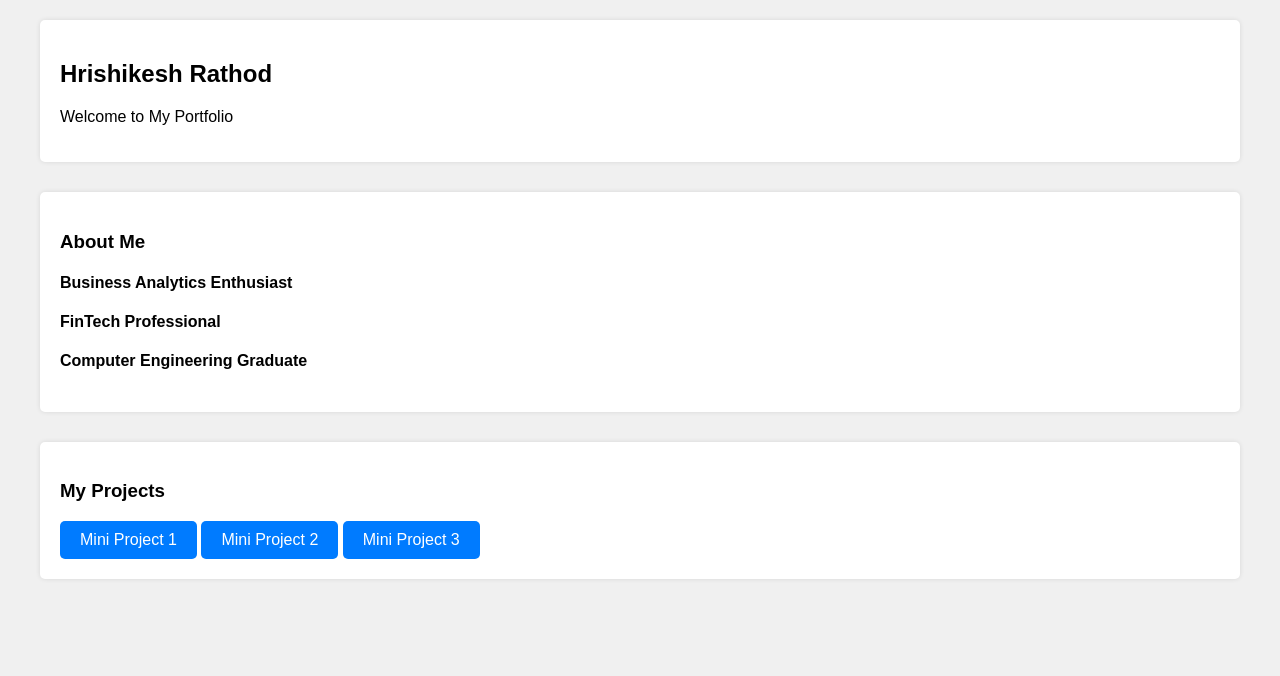
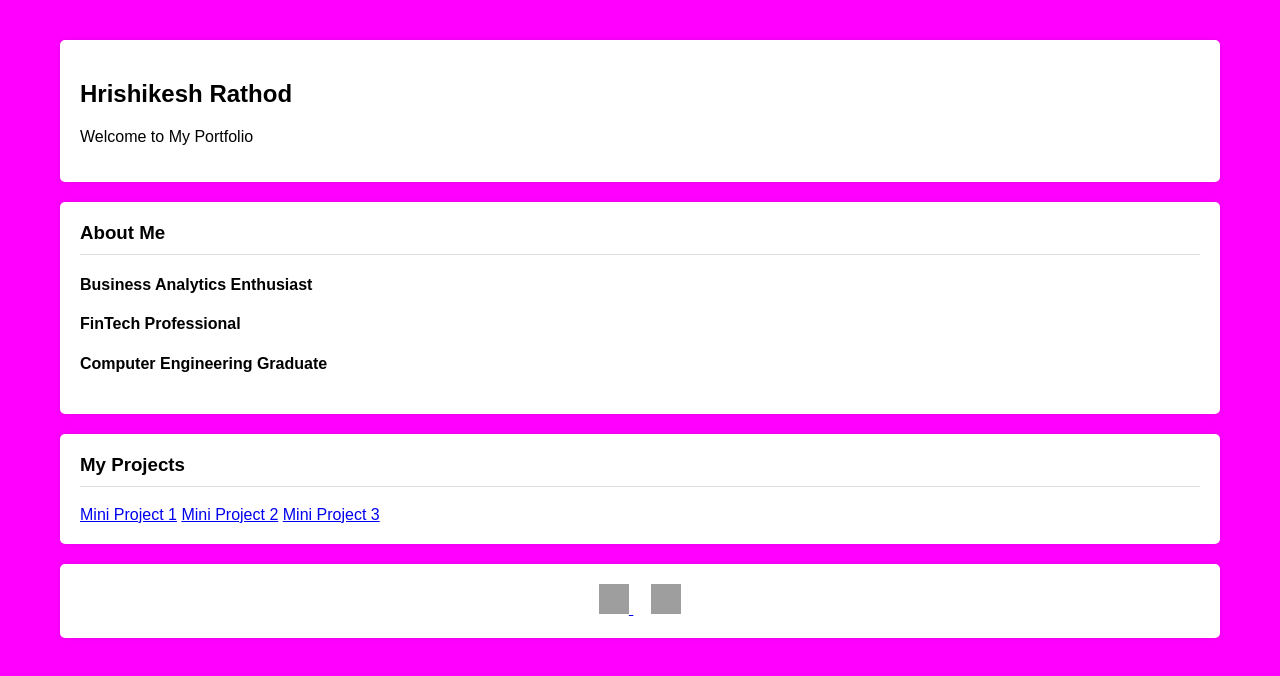
Before and after one commit to rathodhrishikesh/rathodhrishikesh.github.io, a plain HTML site: page portfolio/index.html in a window 1280 px wide. Drawn offline with Linux system fonts and the light colour scheme; grey boxes are pictures that could not be loaded.

Commit message:
Add files via upload

```diff
--- a/portfolio/index.html
+++ b/portfolio/index.html
@@ -4,39 +4,7 @@
     <meta charset="UTF-8">
     <meta name="viewport" content="width=device-width, initial-scale=1.0">
     <title>Portfolio Dashboard</title>
-    <style>
-        body {
-            font-family: Arial, sans-serif;
-            margin: 0;
-            padding: 0;
-            background-color: #f0f0f0;
-        }
-        .container {
-            max-width: 1200px;
-            margin: 0 auto;
-            padding: 20px;
-        }
-        .section {
-            margin-bottom: 30px;
-            padding: 20px;
-            background-color: #ffffff;
-            border-radius: 5px;
-            box-shadow: 0 0 5px rgba(0, 0, 0, 0.1);
-        }
-        .button {
-            display: inline-block;
-            padding: 10px 20px;
-            font-size: 16px;
-            text-decoration: none;
-            color: #ffffff;
-            background-color: #007bff;
-            border-radius: 5px;
-            transition: background-color 0.3s;
-        }
-        .button:hover {
-            background-color: #0056b3;
-        }
-    </style>
+    <link rel="stylesheet" href="mystyle.css">
 </head>
 <body>
     <div class="container">
@@ -59,6 +27,16 @@
 			<a href="https://rathodhrishikesh.github.io/portfolio/mini_project_2/mp2.html" class="button">Mini Project 2</a>
             <a href="https://rathodhrishikesh.github.io/" class="button">Mini Project 3</a>
         </div>
+
+		<div class="section" style="text-align: center;">
+			<a href="https://www.instagram.com/rathodhrishikesh" target="_blank">
+				<img src="https://static.wixstatic.com/media/9f9c321c774844b793180620472aa4f1.png/v1/fill/w_51,h_51,al_c,q_85,usm_0.66_1.00_0.01,enc_auto/9f9c321c774844b793180620472aa4f1.png" alt="Instagram" width="30" height="30">
+			</a>
+			&nbsp;&nbsp;&nbsp;
+			<a href="https://www.linkedin.com/in/hrishikesh-rathod/" target="_blank">
+				<img src="https://static.wixstatic.com/media/48a2a42b19814efaa824450f23e8a253.png/v1/fill/w_51,h_51,al_c,q_85,usm_0.66_1.00_0.01,enc_auto/48a2a42b19814efaa824450f23e8a253.png" alt="LinkedIn" width="30" height="30">
+			</a>
+		</div>
     </div>
 </body>
 </html>
--- /dev/null
+++ b/portfolio/mystyle.css
@@ -0,0 +1,61 @@
+body {
+    font-family: Arial, sans-serif;
+    margin: 0;
+    padding: 0;
+    background-color: #FF00FF;
+}
+.container {
+    max-width: 1200px;
+    margin: 0 auto;
+    padding: 20px;
+}
+.section {
+    margin-bottom: 30px;
+    padding: 20px;
+    background-color: #ffffff;
+    border-radius: 5px;
+    box-shadow: 0 0 5px rgba(0, 0, 0, 0.1);
+}
+.section h3 {
+    margin-top: 0;
+}
+.screenshot {
+    max-width: 100%;
+    height: auto;
+    border: 1px solid #ddd;
+    box-shadow: 0 0 5px rgba(0, 0, 0, 0.1);
+}
+
+/* Styling for the section container f0f0f0*/
+.section {
+flex-wrap: wrap; /* Allow items to wrap to the next line */
+justify-content: space-between; /* Distribute items evenly along the line */
+margin: 20px; /* Add some margin for spacing */
+}
+
+/* Styling for each card within the section */
+.card {
+flex: calc(33.33% - 20px); /* Each card takes up roughly one-third of the available space */
+background-color: #f7f7f7;
+border: 1px solid #ddd;
+padding: 20px;
+margin: 10px; /* Add some margin for spacing between cards */
+box-shadow: 0px 2px 4px rgba(0, 0, 0, 0.1);
+}
+
+/* Style for headings */
+h3 {
+margin-top: 0;
+padding-bottom: 10px;
+border-bottom: 1px solid #ddd;
+}
+
+/* Style for list items */
+ul {
+padding-left: 20px;
+}
+
+/* Style for list item bullets */
+li {
+list-style-type: disc;
+}
```
